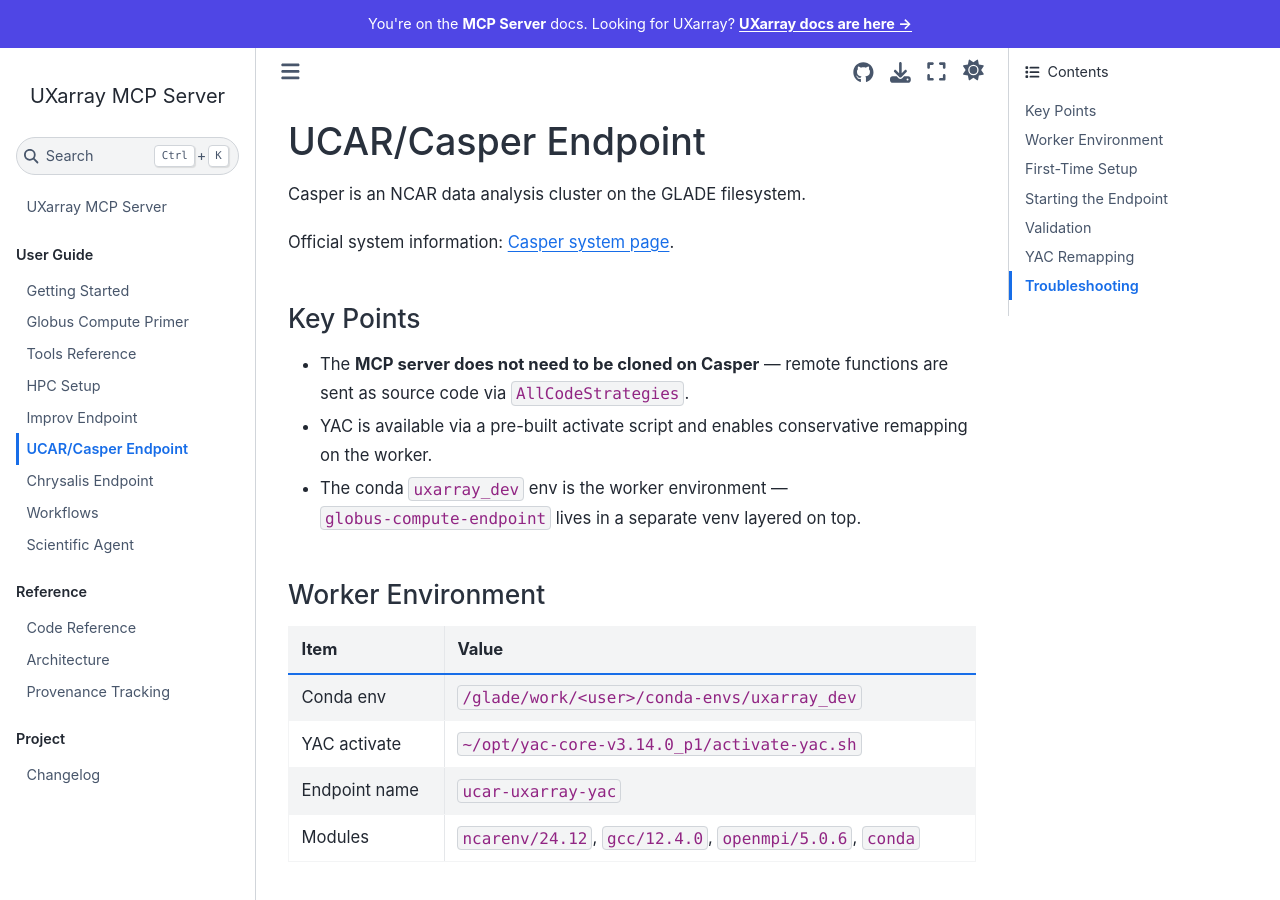
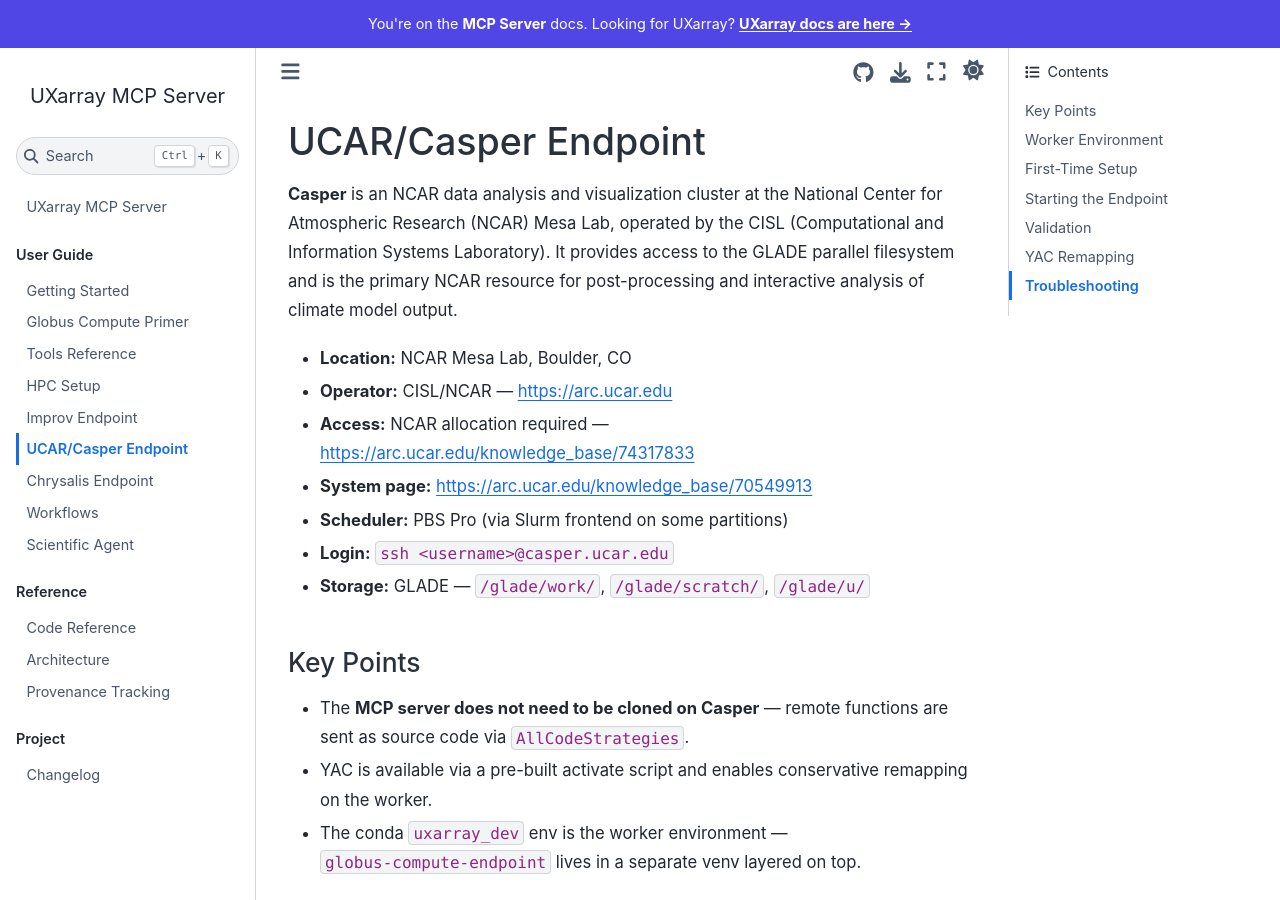
Before and after one commit to UXARRAY/uxarray-mcp-server, a Sphinx documentation site: the page built from docs/ucar.md, in a window 1280 px wide and 900 px high. Built offline with Sphinx 7.4.7 and the Sphinx Book theme 1.1.4, drawn with Linux system fonts in a browser that asks for light colours.

Commit message:
Add system description headers to all three cluster docs

```diff
--- a/docs/ucar.md
+++ b/docs/ucar.md
@@ -1,8 +1,18 @@
 # UCAR/Casper Endpoint
 
-Casper is an NCAR data analysis cluster on the GLADE filesystem.
+**Casper** is an NCAR data analysis and visualization cluster at the National
+Center for Atmospheric Research (NCAR) Mesa Lab, operated by the CISL
+(Computational and Information Systems Laboratory). It provides access to the
+GLADE parallel filesystem and is the primary NCAR resource for post-processing
+and interactive analysis of climate model output.
 
-Official system information: [Casper system page](https://arc.ucar.edu/knowledge_base/70549913).
+- **Location:** NCAR Mesa Lab, Boulder, CO
+- **Operator:** CISL/NCAR — <https://arc.ucar.edu>
+- **Access:** NCAR allocation required — <https://arc.ucar.edu/knowledge_base/74317833>
+- **System page:** <https://arc.ucar.edu/knowledge_base/70549913>
+- **Scheduler:** PBS Pro (via Slurm frontend on some partitions)
+- **Login:** `ssh <username>@casper.ucar.edu`
+- **Storage:** GLADE — `/glade/work/`, `/glade/scratch/`, `/glade/u/`
 
 ## Key Points
 
```
Also changed, not shown: docs/chrysalis.md (+12 -1 lines), docs/improv.md (+10 -2 lines).
